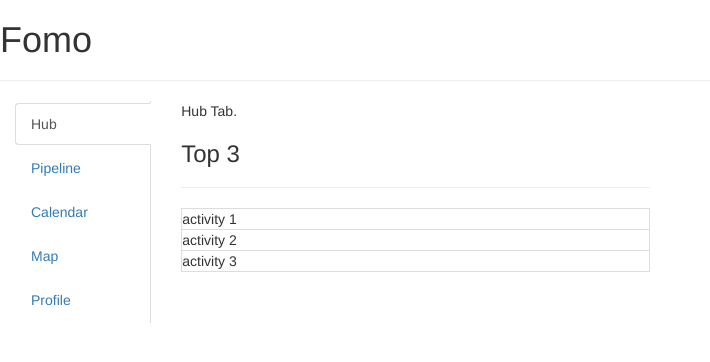
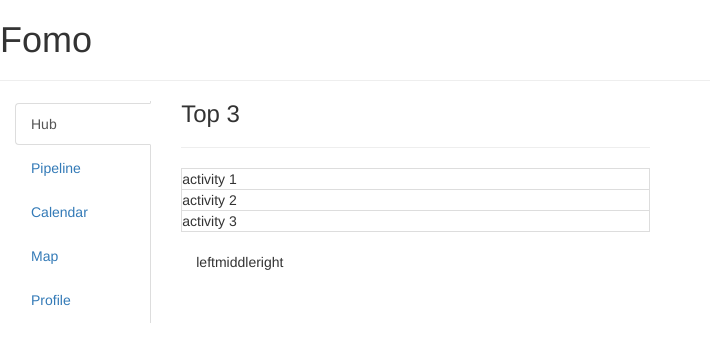
Before and after one commit to Delaware2016/team-4, a PHP site: page /frame.html in a window 1360 px wide. Shown: the top 362 px of the page, without its empty margins (0-710 px from the left). Run offline with PHP 8.4, Linux system fonts and the light colour scheme; some libraries are stand-ins or nearby versions.

Commit message:
basic hub page

```diff
--- a/frame.html
+++ b/frame.html
@@ -21,7 +21,7 @@
   <div class="col-xs-9">
       <!-- Tab panes -->
       <div class="tab-content">
-        <div class="tab-pane active" id="hub">Hub Tab.
+        <div class="tab-pane active" id="hub">
           <div class="module" id="top3">
             <h3>Top 3</h3><hr/>
             <div class="table top">
@@ -32,6 +32,18 @@
             </div>
             <div class="table bottom">
               activity 3
+            </div>
+          </div>
+          <br>
+          <div class="container">
+            <div class="module-left">
+              left
+            </div>
+            <div class="module-middle">
+              middle
+            </div>
+            <div class="module-right">
+              right
             </div>
           </div>
         </div>
--- a/style.css
+++ b/style.css
@@ -1,4 +1,16 @@
-.module {
+.container{
+  display: flex;
+}
+
+.module-left {
+
+}
+
+.module-middle {
+
+}
+
+.module-right {
 
 }
 
@@ -6,9 +18,15 @@
   border: 1px solid #ddd;
   margin: 0px;
 }
+
 .top {
   border-bottom: 0px;
 }
+
 .bottom {
   border-top: 0px;
 }
+
+h3 {
+  margin-top: 0px;
+}
```
